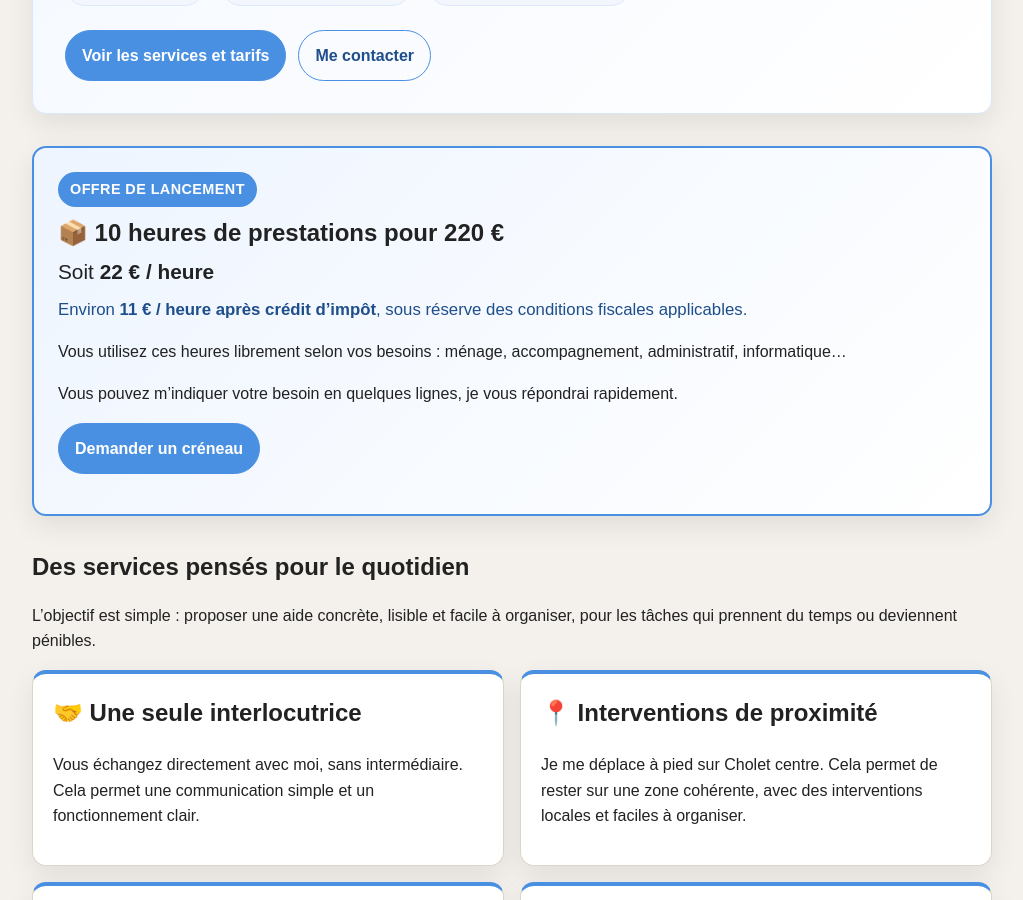
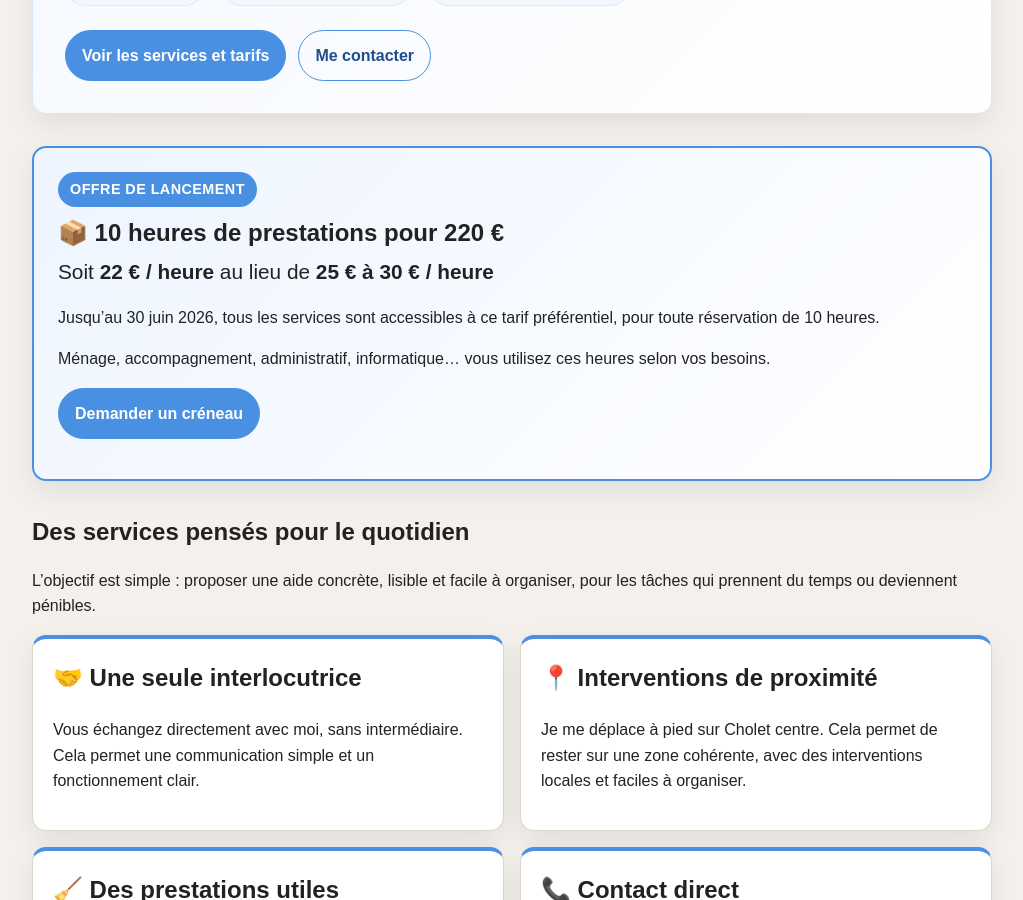
Before and after one commit to Laurie-services/laurie-services.github.io, a Jekyll site: the page built from index.html, in a window 1280 px wide and 900 px high, scrolled down 454 px. Shown: the whole window, without its empty margins (128-1151 px from the left). Built offline with Jekyll 4.4.1, drawn with Linux system fonts in a browser that asks for light colours.

Commit message:
correction offre promo

```diff
--- a/index.html
+++ b/index.html
@@ -28,19 +28,21 @@ description: "Services à domicile à Cholet : aide du quotidien, petit jardinag
 
 <section class="offer-highlight">
   <p class="offer-badge">Offre de lancement</p>
+
   <h2>📦 10 heures de prestations pour 220 €</h2>
+
   <p class="offer-price">
-    Soit <strong>22 € / heure</strong>
+    Soit <strong>22 € / heure</strong> au lieu de <strong>25 € à 30 € / heure</strong>
   </p>
-  <p class="offer-price-secondary">
-    Environ <strong>11 € / heure après crédit d’impôt</strong>, sous réserve des conditions fiscales applicables.
+
+  <p>
+    Jusqu’au 30 juin 2026, tous les services sont accessibles à ce tarif préférentiel, pour toute réservation de 10 heures.
   </p>
+
   <p>
-    Vous utilisez ces heures librement selon vos besoins : ménage, accompagnement, administratif, informatique…
+    Ménage, accompagnement, administratif, informatique… vous utilisez ces heures selon vos besoins.
   </p>
-  <p>
-    Vous pouvez m’indiquer votre besoin en quelques lignes, je vous répondrai rapidement.
-  </p>
+
   <p>
     <a class="button" href="mailto:laurie.services.cholet@gmail.com?subject=Demande%20de%20prestation&body=Bonjour,%0A%0AJe souhaite utiliser l’offre de 10 heures.%0A%0AType%20de%20besoin%20:%0A- %0A%0AAdresse%20(Cholet%20centre)%20:%0A- %0A%0ADisponibilités%20:%0A- %0A%0AInformations%20complémentaires%20:%0A- %0A">
       Demander un créneau
--- a/services.html
+++ b/services.html
@@ -101,10 +101,6 @@ description: "Services à domicile à Cholet avec tarifs détaillés."
   </p>
 
   <p>
-    Intervention minimum : 1 heure.
-  </p>
-
-  <p>
     <a class="button" href="mailto:laurie.services.cholet@gmail.com?subject=Demande%20de%20prestation&body=Bonjour,%0A%0AJe souhaite utiliser l’offre de 10 heures.%0A%0AType%20de%20besoin%20:%0A- %0A%0AAdresse%20(Cholet%20centre)%20:%0A- %0A%0ADisponibilités%20:%0A- %0A%0AInformations%20complémentaires%20:%0A- %0A">
       Demander un créneau
     </a>
```
Also changed, not shown: 2 other files.
